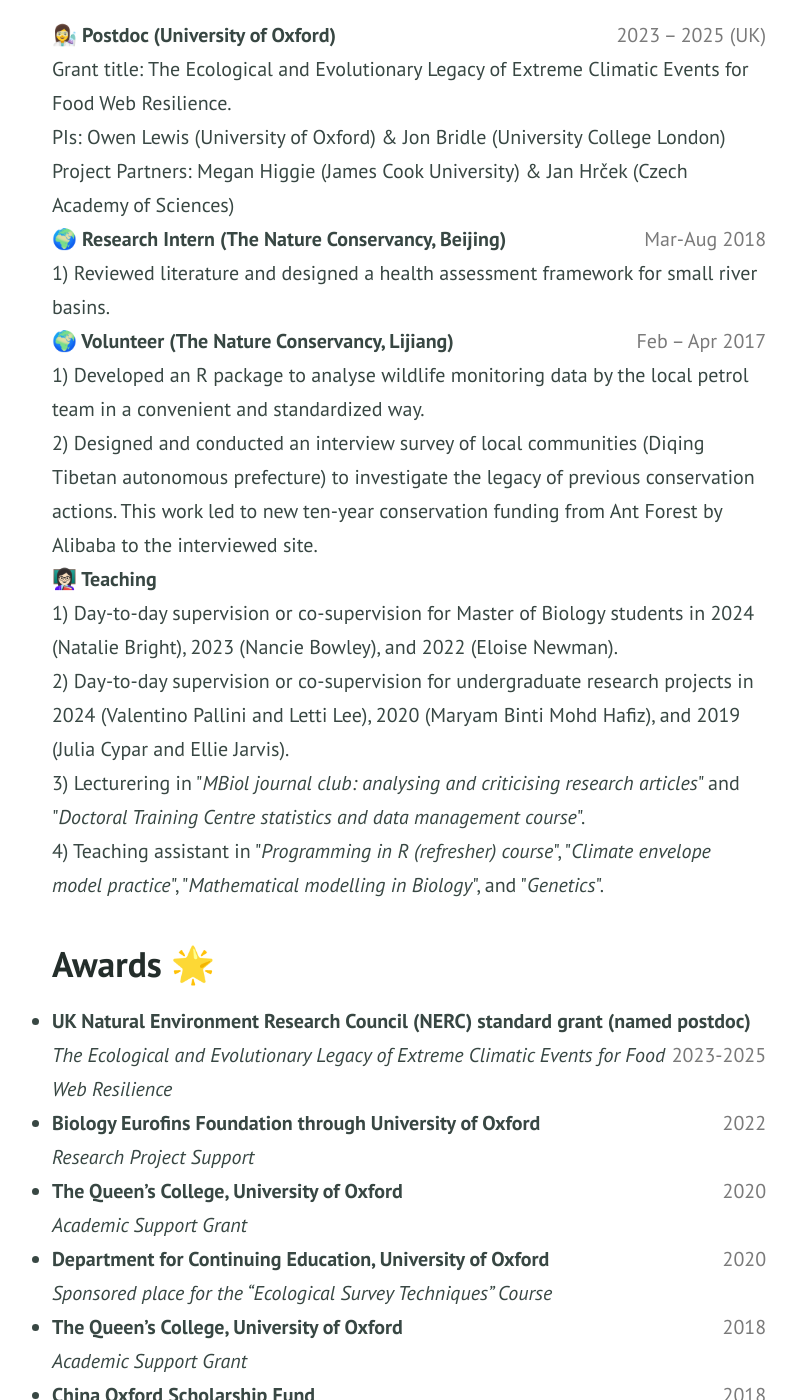
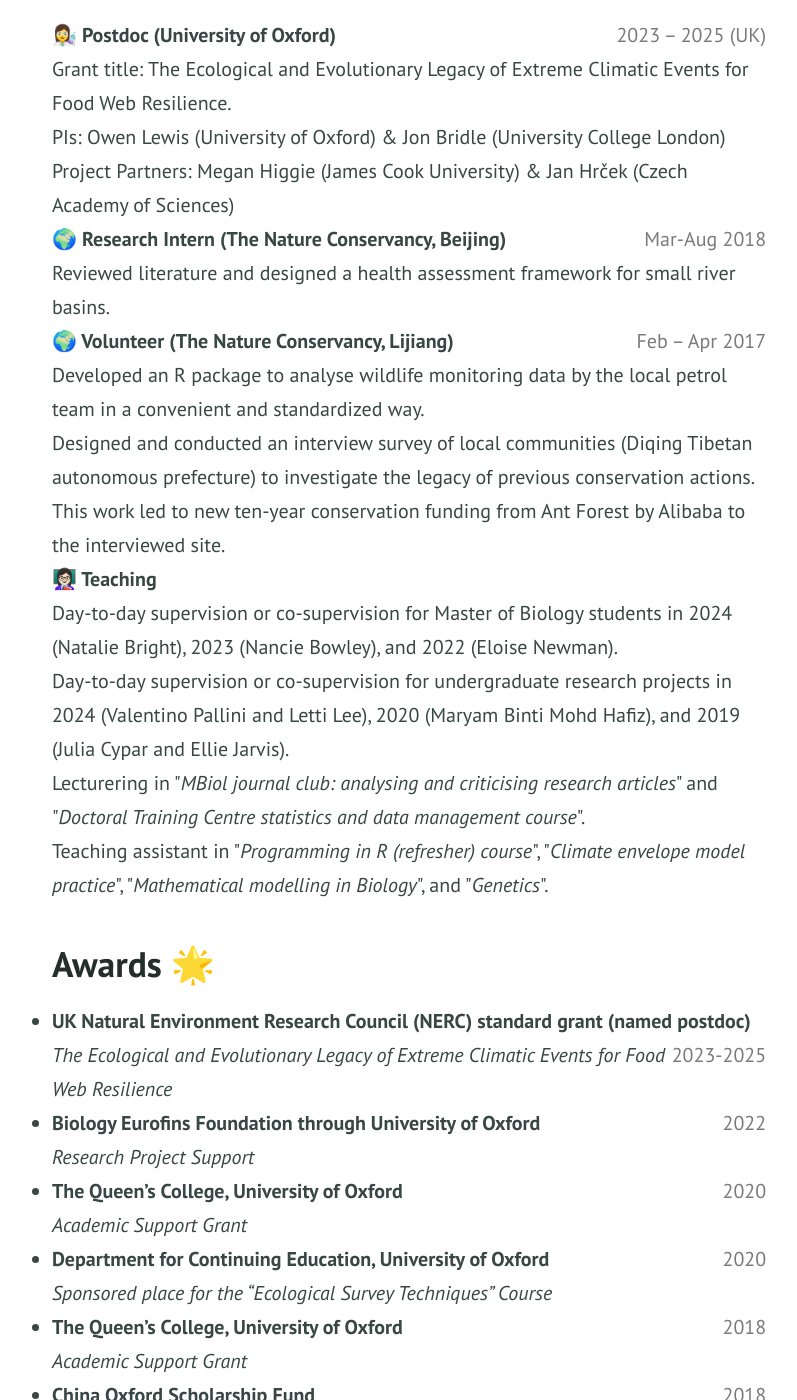
Before and after one commit to Jinlinc/jinlinc.github.io, a Jekyll site: the page built from resume.md, in a window 1280 px wide and 1400 px high, scrolled down 707 px. Shown: the whole window, without its empty margins (231-1028 px from the left). Built offline with Jekyll 4.4.1, drawn with Linux system fonts in a browser that asks for light colours.

Commit message:
Update resume.md

```diff
--- a/resume.md
+++ b/resume.md
@@ -88,18 +88,18 @@ Download pdf version of my CV [{% include icon.html id="pdf" title="pdf" %}here]
 
 <b>🌍 Research Intern (The Nature Conservancy, Beijing)</b>
 <span style="float:right; color:#7a7a7a;">Mar-Aug 2018</span><br>
-    1) Reviewed literature and designed a health assessment framework for small river basins.<br>
+    Reviewed literature and designed a health assessment framework for small river basins.<br>
 
 <b>🌍 Volunteer (The Nature Conservancy, Lijiang)</b>
 <span style="float:right; color:#7a7a7a;">Feb – Apr 2017</span><br>
-    1) Developed an R package to analyse wildlife monitoring data by the local petrol team in a convenient and standardized way.<br>
-    2) Designed and conducted an interview survey of local communities (Diqing Tibetan autonomous prefecture) to investigate the legacy of previous conservation actions. This work led to new ten-year conservation funding from Ant Forest by Alibaba to the interviewed site.<br>
+    Developed an R package to analyse wildlife monitoring data by the local petrol team in a convenient and standardized way.<br>
+    Designed and conducted an interview survey of local communities (Diqing Tibetan autonomous prefecture) to investigate the legacy of previous conservation actions. This work led to new ten-year conservation funding from Ant Forest by Alibaba to the interviewed site.<br>
 
 <b>👩🏻‍🏫 Teaching</b><br>
-    1) Day-to-day supervision or co-supervision for Master of Biology students in 2024 (Natalie Bright), 2023 (Nancie Bowley), and 2022 (Eloise Newman).<br>
-    2) Day-to-day supervision or co-supervision for undergraduate research projects in 2024 (Valentino Pallini and Letti Lee), 2020 (Maryam Binti Mohd Hafiz), and 2019 (Julia Cypar and Ellie Jarvis).<br>
-    3) Lecturering in "<i>MBiol journal club: analysing and criticising research articles</i>" and "<i>Doctoral Training Centre statistics and data management course</i>".<br>
-    4) Teaching assistant in "<i>Programming in R (refresher) course</i>", "<i>Climate envelope model practice</i>", "<i>Mathematical modelling in Biology</i>", and "<i>Genetics</i>".<br>
+    Day-to-day supervision or co-supervision for Master of Biology students in 2024 (Natalie Bright), 2023 (Nancie Bowley), and 2022 (Eloise Newman).<br>
+    Day-to-day supervision or co-supervision for undergraduate research projects in 2024 (Valentino Pallini and Letti Lee), 2020 (Maryam Binti Mohd Hafiz), and 2019 (Julia Cypar and Ellie Jarvis).<br>
+    Lecturering in "<i>MBiol journal club: analysing and criticising research articles</i>" and "<i>Doctoral Training Centre statistics and data management course</i>".<br>
+    Teaching assistant in "<i>Programming in R (refresher) course</i>", "<i>Climate envelope model practice</i>", "<i>Mathematical modelling in Biology</i>", and "<i>Genetics</i>".<br>
 
 </ul>
 
```
